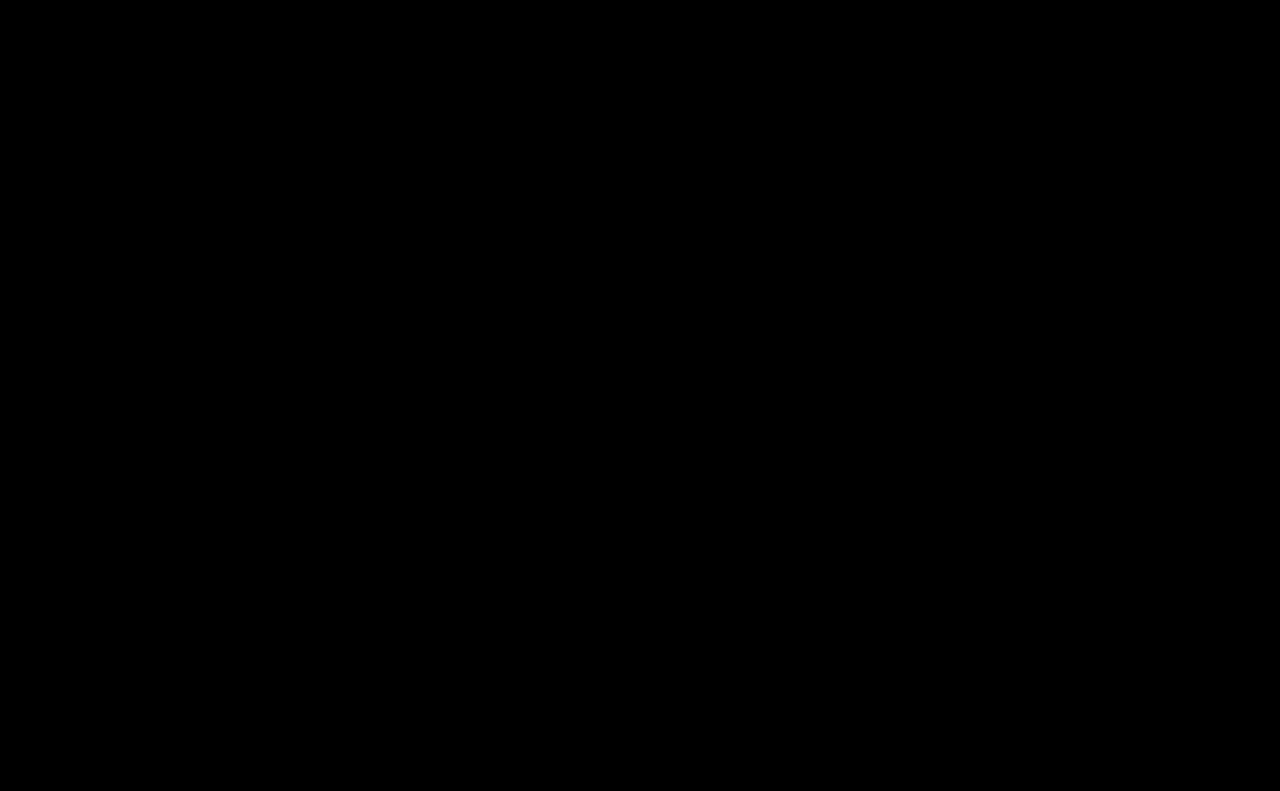
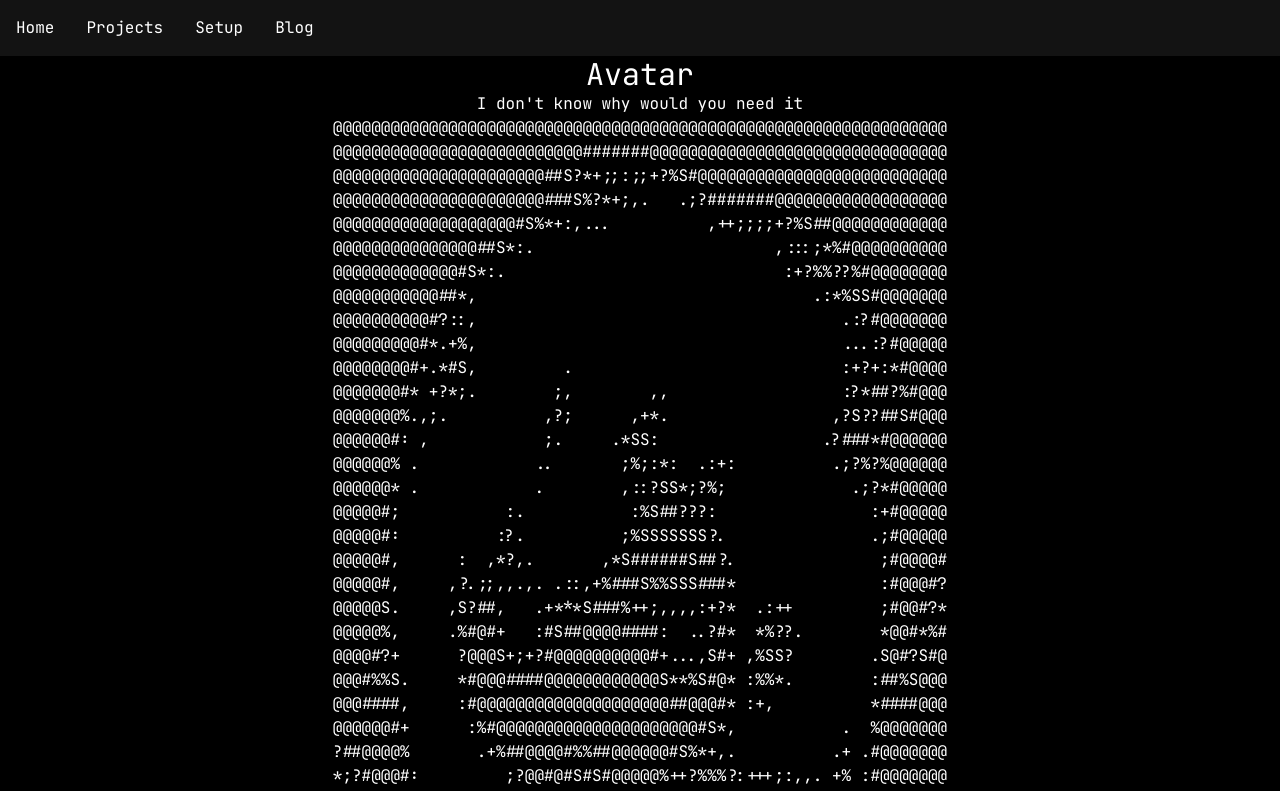
Before and after one commit to tapnisu/tapni.su, a Next.js app: page /avatar in a window 1280 px wide. Before the commit this address had no page. Shown: the top 791 px of the page. Built offline with nearby package versions, Linux system fonts and the light colour scheme.

Commit message:
Added avatar link for some reason

```diff
--- /dev/null
+++ b/pages/avatar.tsx
@@ -0,0 +1,66 @@
+import Footer from "@components/Footer";
+import Nav from "@components/Nav";
+import type { NextPage } from "next";
+import Head from "next/head";
+
+const Projects: NextPage = () => {
+	return (
+		<div className="bg-black text-white">
+			<Head>
+				<title>Projects - Alexiy Rybin</title>
+				<meta name="description" content="My personal website!" />
+				<link rel="icon" href="/favicon.ico" />
+			</Head>
+
+			<main className="min-h-screen flex flex-col justify-between">
+				<Nav />
+
+				<div className="text-center">
+					<h1 className="text-3xl">Avatar</h1>
+					<p>I don{"'"}t know why would you need it</p>
+					<pre>
+@@@@@@@@@@@@@@@@@@@@@@@@@@@@@@@@@@@@@@@@@@@@@@@@@@@@@@@@@@@@@@@@{"\n"}
+@@@@@@@@@@@@@@@@@@@@@@@@@@#######@@@@@@@@@@@@@@@@@@@@@@@@@@@@@@@{"\n"}
+@@@@@@@@@@@@@@@@@@@@@@##S?*+;;:;;+?%S#@@@@@@@@@@@@@@@@@@@@@@@@@@{"\n"}
+@@@@@@@@@@@@@@@@@@@@@@###S%?*+;,.   .;?#######@@@@@@@@@@@@@@@@@@{"\n"}
+@@@@@@@@@@@@@@@@@@@#S%*+:,...          ,++;;;;+?%S##@@@@@@@@@@@@{"\n"}
+@@@@@@@@@@@@@@@##S*:.                         ,:::;*%#@@@@@@@@@@{"\n"}
+@@@@@@@@@@@@@#S*:.                             :+?%%??%#@@@@@@@@{"\n"}
+@@@@@@@@@@@##*,                                   .:*%SS#@@@@@@@{"\n"}
+@@@@@@@@@@#?::,                                      .:?#@@@@@@@{"\n"}
+@@@@@@@@@#*.+%,                                      ...:?#@@@@@{"\n"}
+@@@@@@@@#+.*#S,         .                            :+?+:*#@@@@{"\n"}
+@@@@@@@#* +?*;.        ;,        ,,                  :?*##?%#@@@{"\n"}
+@@@@@@@%.,;.          ,?;      ,+*.                 ,?S??##S#@@@{"\n"}
+@@@@@@#: ,            ;.     .*SS:                 .?###*#@@@@@@{"\n"}
+@@@@@@% .            ..       ;%;:*:  .:+:          .;?%?%@@@@@@{"\n"}
+@@@@@@* .            .        ,::?SS*;?%;             .;?*#@@@@@{"\n"}
+@@@@@#;           :.           :%S##???:                :+#@@@@@{"\n"}
+@@@@@#:          :?.          ;%SSSSSSS?.               .;#@@@@@{"\n"}
+@@@@@#,      :  ,*?,.       ,*S######S##?.               ;#@@@@#{"\n"}
+@@@@@#,     ,?.;;,,.,. .::,+%###S%%SSS###*               :#@@@#?{"\n"}
+@@@@@S.     ,S?##,   .+***S###%++;,,,,:+?*  .:++         ;#@@#?*{"\n"}
+@@@@@%,     .%#@#+   :#S##@@@@####:  ..?#*  *%??.        *@@#*%#{"\n"}
+@@@@#?+      ?@@@S+;+?#@@@@@@@@@@#+...,S#+ ,%SS?        .S@#?S#@{"\n"}
+@@@#%%S.     *#@@@####@@@@@@@@@@@@S**%S#@* :%%*.        :##%S@@@{"\n"}
+@@@####,     :#@@@@@@@@@@@@@@@@@@@@##@@@#* :+,          *####@@@{"\n"}
+@@@@@@#+      :%#@@@@@@@@@@@@@@@@@@@@@#S*,           .  %@@@@@@@{"\n"}
+?##@@@@%       .+%##@@@@#%%##@@@@@@#S%*+,.          .+ .#@@@@@@@{"\n"}
+*;?#@@@#:         ;?@@#@#S#S#@@@@@%++?%%%?:+++;:,,. +% :#@@@@@@@{"\n"}
+#S++S#@@%.        ;%??**%@@@@S%?**?:?%%%??+*???%S#S**%.+#@@@@@@@{"\n"}
+@@#%;?#@#*       .**???????????????*?%SS##S%###@@@#S;%,*@@@@@@@@{"\n"}
+@@@#S++SS?,..    :S#S%?????????SS#######SSS#@@@@@@#S++;?@@@@@@@@{"\n"}
+@@@@@#*:*%?:;.   :?S#@#######@@###SSSSSS###@@#######S%;+#@@@@###{"\n"}
+@@@@@@#*;SS%+*:  :++#@@@@@@@#S?%SSS######SSSS%%?%??%??;%%#@@@##S{"\n"}
+@@@@@@@#+;##%*%*:,+%#@@@@@@@#%+%@@#S%%?%%%SS#####@@@#S*?##@@@@@@{"\n"}
+
+					</pre>
+				</div>
+
+				<Footer />
+			</main>
+		</div>
+	);
+};
+
+export default Projects;
--- a/pages/index.tsx
+++ b/pages/index.tsx
@@ -4,6 +4,7 @@ import AvatarPreview from "@public/avatar.png";
 import type { NextPage } from "next";
 import Head from "next/head";
 import Image from "next/image";
+import Link from "next/link"
 
 const Index: NextPage = () => {
 	return (
@@ -19,14 +20,16 @@ const Index: NextPage = () => {
 
 				<div className="w-full flex flex-col flex-wrap content-center justify-center items-center">
 					<div className="w-72 m-4">
+						<Link href="/avatar">
 							<Image
 								alt="Alexiy Rybin avatar"
 								src={AvatarPreview}
 								layout="responsive"
-							className="rounded-full"
+								className="rounded-full cursor-pointer"
 								priority={true}
 								placeholder="blur"
 							/>
+						</Link>
 					</div>
 
 					<span className="m-4">
```
Lines whose indentation alone changed are shown as unchanged.
